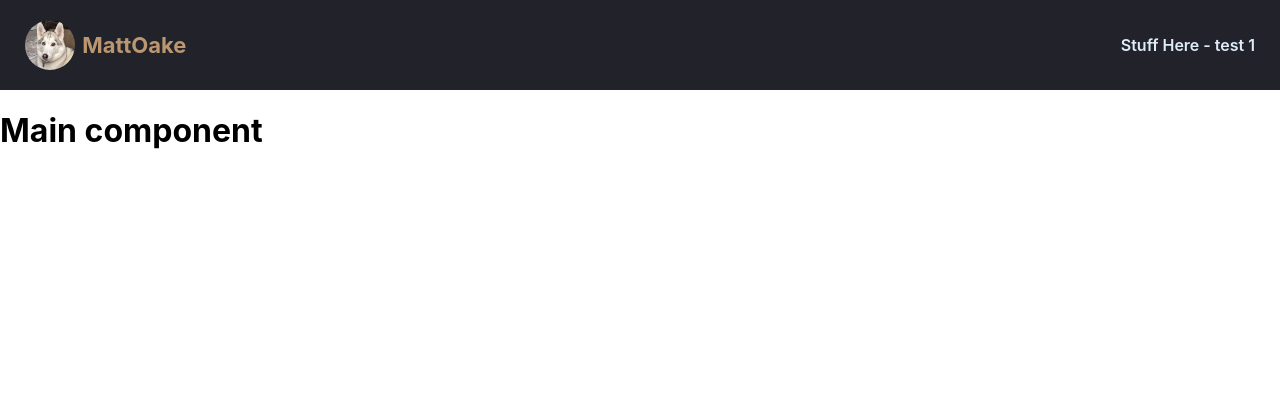
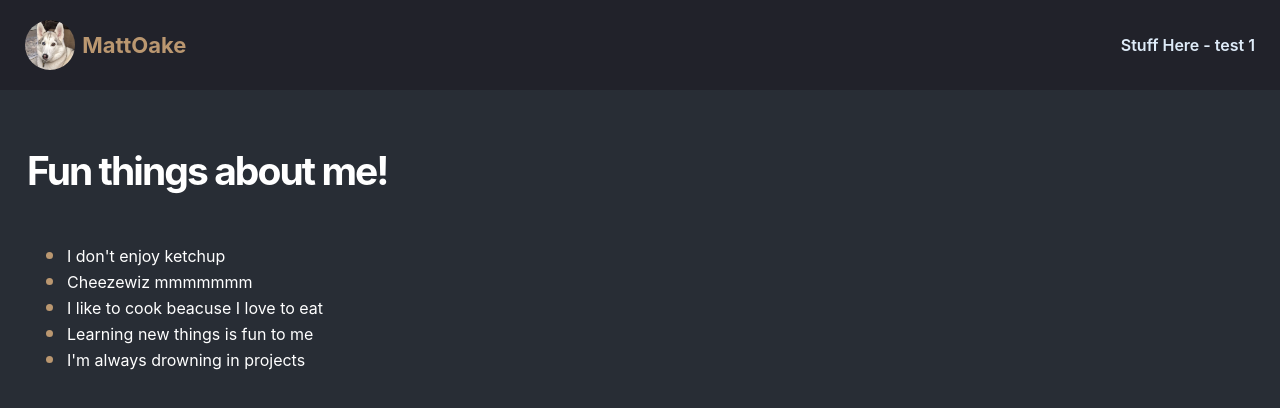
Before and after one commit to MHOAKEY/Portfolio, a React (Create React App) app: page / in a window 1280 px wide. Shown: the top 408 px of the page. Built offline with nearby package versions, Linux system fonts and the light colour scheme.

Commit message:
class names / style

```diff
--- a/src/components/Main.js
+++ b/src/components/Main.js
@@ -1,5 +1,16 @@
 import React from "react";
 
 export default function Main() {
-  return <h1>Main component</h1>;
+  return (
+    <div className="main">
+      <h1 className="main--title">Fun things about me!</h1>
+      <ul className="main--facts">
+        <li>I don't enjoy ketchup</li>
+        <li>Cheezewiz mmmmmmm</li>
+        <li>I like to cook beacuse I love to eat</li>
+        <li>Learning new things is fun to me</li>
+        <li>I'm always drowning in projects</li>
+      </ul>
+    </div>
+  );
 }
--- a/src/index.css
+++ b/src/index.css
@@ -5,6 +5,8 @@
 body {
   margin: 0;
   font-family: Inter, sans-serif;
+  height: 100vh;
+  background-color: #282d35;
 }
 
 #Logo {
@@ -40,3 +42,24 @@ nav > img {
   height: 50px;
   margin-right: 7px;
 }
+
+.main {
+  padding: 57px 27px;
+  color: white;
+}
+
+.main--title {
+  margin: 0;
+  font-size: 39px;
+  letter-spacing: -0.05em;
+}
+
+.main--facts {
+  margin-top: 46px;
+  max-width: 400px;
+}
+
+.main--facts > li::marker {
+  color: #ba9770;
+  font-size: 1.4rem;
+}
```
